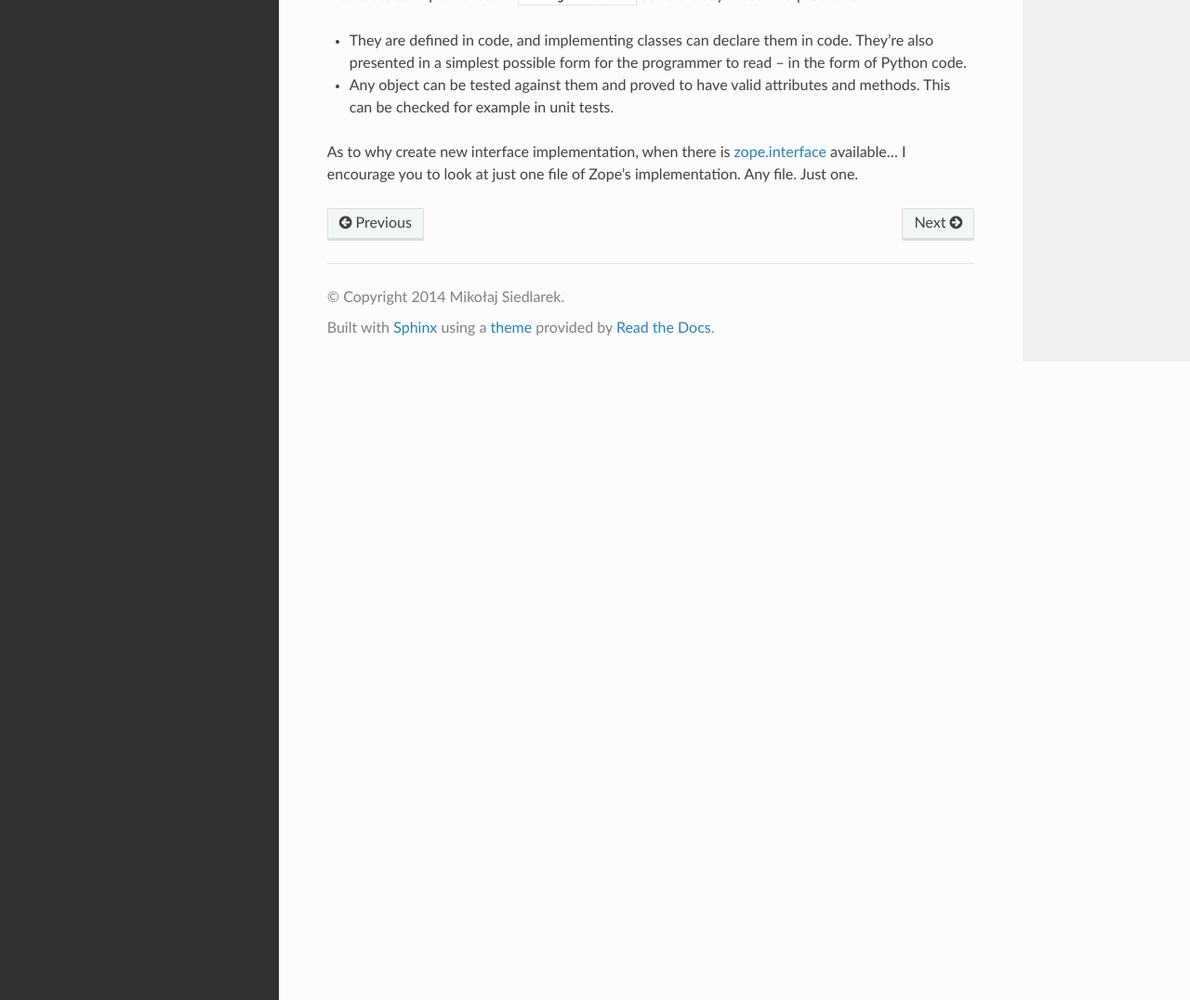
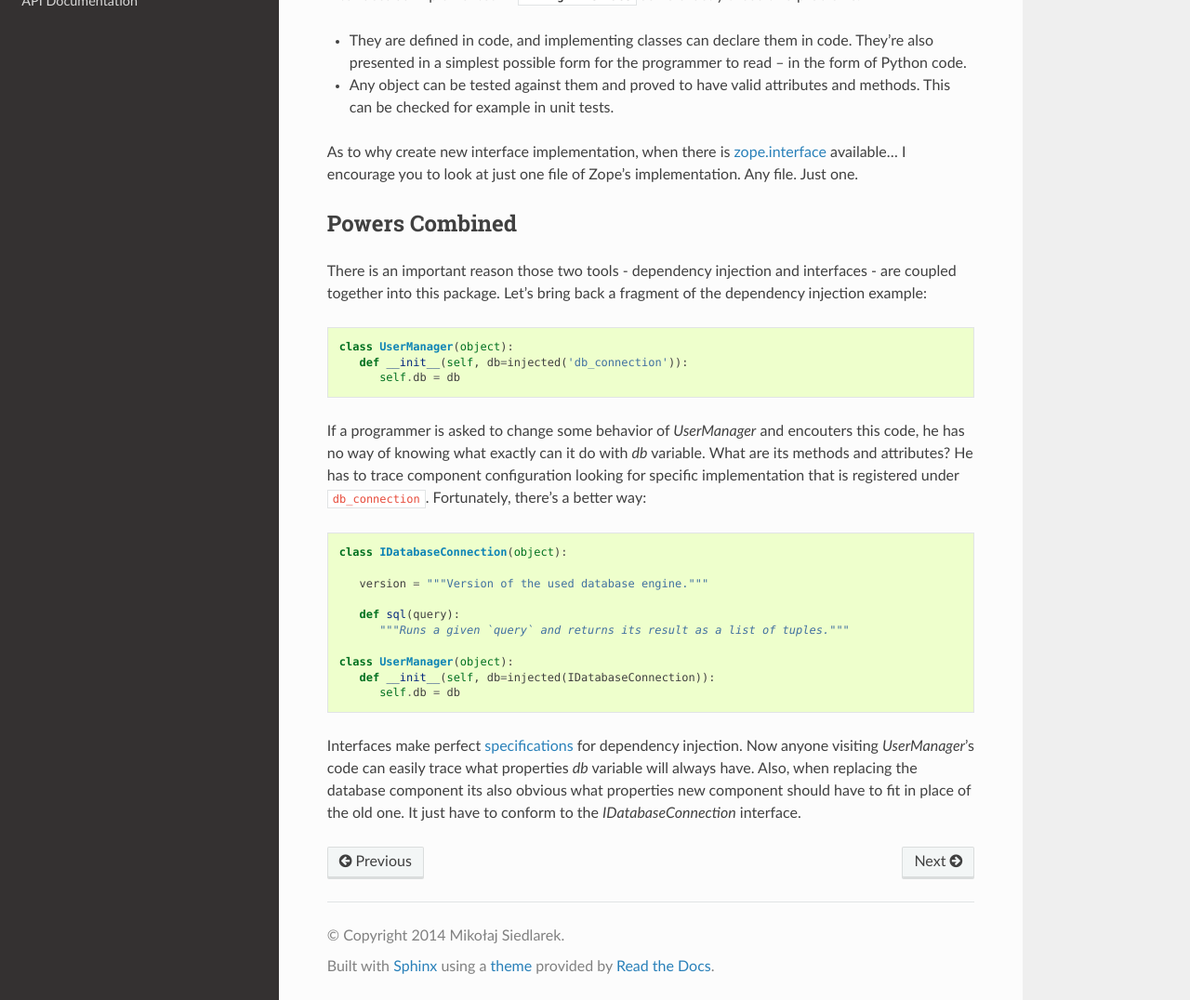
Before and after one commit to msiedlarek/wiring, a Sphinx documentation site: the page built from docs/rationale.rst, in a window 1280 px wide and 1400 px high, scrolled down 2789 px, cut to the strip 324-1400 px from the top of the window. Shown: the whole strip at 93% size. Built offline with Sphinx 7.4.7 and the Read the Docs theme 2.0.0, drawn with Linux system fonts in a browser that asks for light colours; some of the changed text lies outside the part shown.

Commit message:
Mentioned combining IoC with interfaces in Rationale.

```diff
--- a/docs/rationale.rst
+++ b/docs/rationale.rst
@@ -107,8 +107,8 @@
 problems solved:
 
 #. It's now loosely coupled. If you want to replace the security module, you
-   just need to reconfigure your object graph. `UserManager` doesn't even know
-   that `myapp.security` exists.
+   just need to reconfigure your :term:`object graph`. `UserManager` doesn't
+   even know that `myapp.security` exists.
 #. There are no global variables that are used between the modules - if you
    want to replace database connection for unit testing you just need to
    configure your object graph differently.
@@ -183,3 +180,38 @@
 Any file. Just one.
 
 .. _zope.interface: https://pypi.python.org/pypi/zope.interface
+
+Powers Combined
+---------------
+
+There is an important reason those two tools - dependency injection and
+interfaces - are coupled together into this package. Let's bring back
+a fragment of the dependency injection example::
+
+   class UserManager(object):
+      def __init__(self, db=injected('db_connection')):
+         self.db = db
+
+If a programmer is asked to change some behavior of `UserManager` and encouters
+this code, he has no way of knowing what exactly can it do with `db` variable.
+What are its methods and attributes?  He has to trace component configuration
+looking for specific implementation that is registered under ``db_connection``.
+Fortunately, there's a better way::
+
+   class IDatabaseConnection(object):
+
+      version = """Version of the used database engine."""
+
+      def sql(query):
+         """Runs a given `query` and returns its result as a list of tuples."""
+
+   class UserManager(object):
+      def __init__(self, db=injected(IDatabaseConnection)):
+         self.db = db
+
+Interfaces make perfect :term:`specifications <specification>` for dependency
+injection. Now anyone visiting `UserManager`'s code can easily trace what
+properties `db` variable will always have. Also, when replacing the database
+component its also obvious what properties new component should have to fit in
+place of the old one. It just have to conform to the `IDatabaseConnection`
+interface.
```
Also changed, not shown: other parts of docs/rationale.rst (+0 -3 lines).
